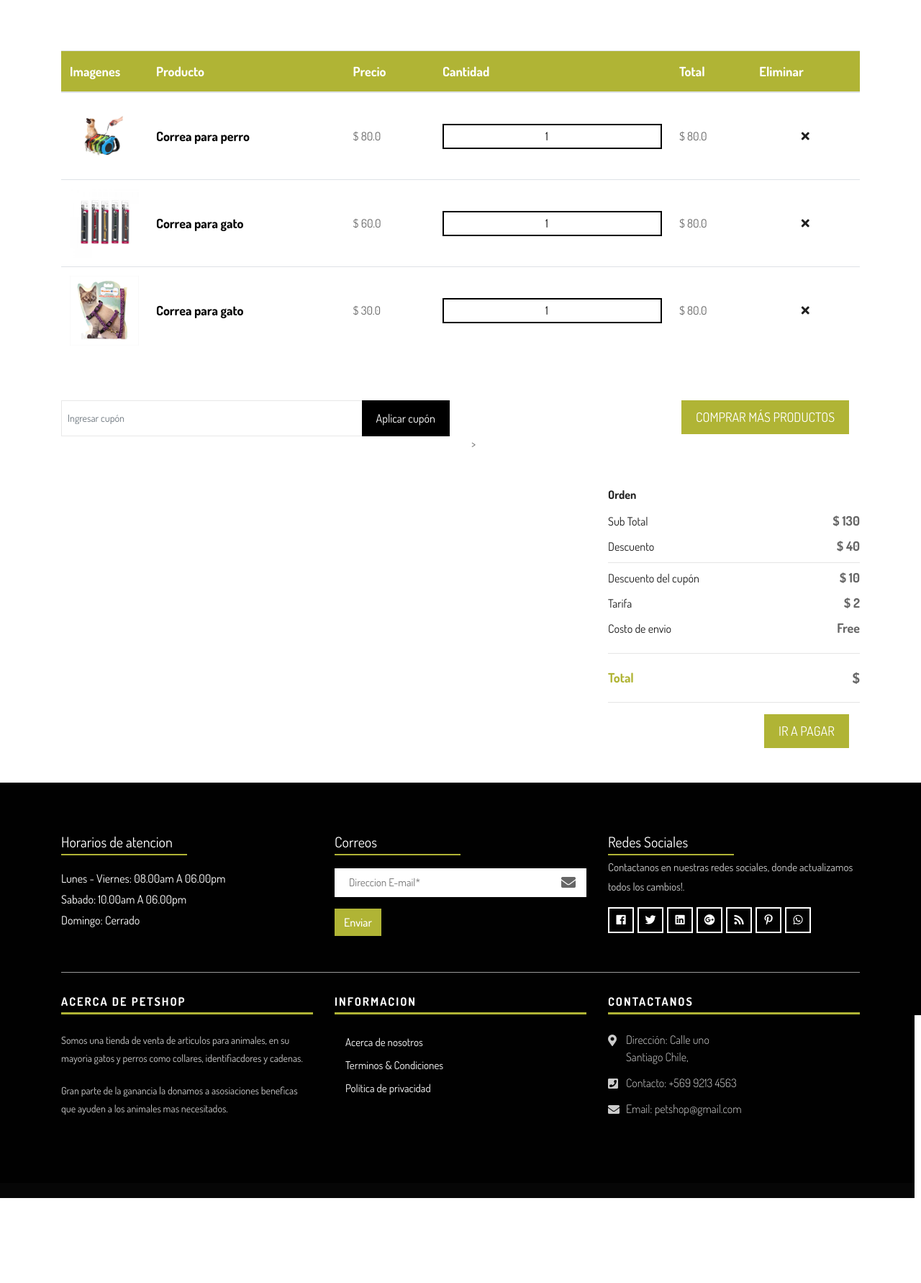
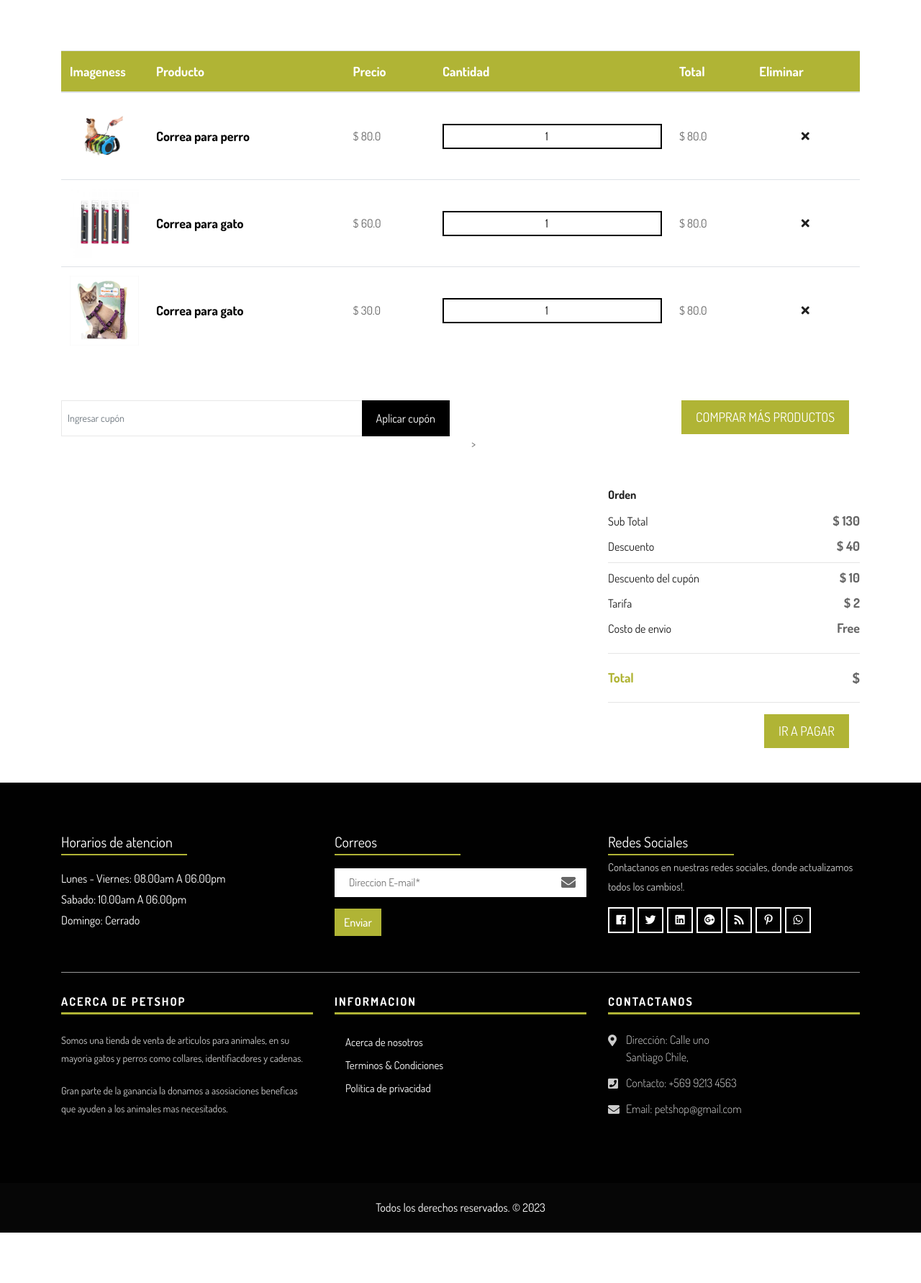
Before and after one commit to Exeeq/Petshop, a Django app: template core/templates/core/cart.html in a window 1280 px wide. Shown: the part 115-1897 px from the top of the page at 72% size. Run offline with Django 4.2, Linux system fonts and the light colour scheme; the template is opened without the code that fills it, so the values that code supplies are empty; a user stored in the database is signed in; data comes from the database, SQL or seed files in the repository; some libraries are stand-ins or nearby versions.

Commit message:
cambio en una letra

```diff
--- a/core/templates/core/cart.html
+++ b/core/templates/core/cart.html
@@ -11,7 +11,7 @@
                   <table class="table">
                       <thead>
                           <tr>
-                              <th>Imagenes</th>
+                              <th>Imageness</th>
                               <th>Producto</th>
                               <th>Precio</th>
                               <th>Cantidad</th>
```
